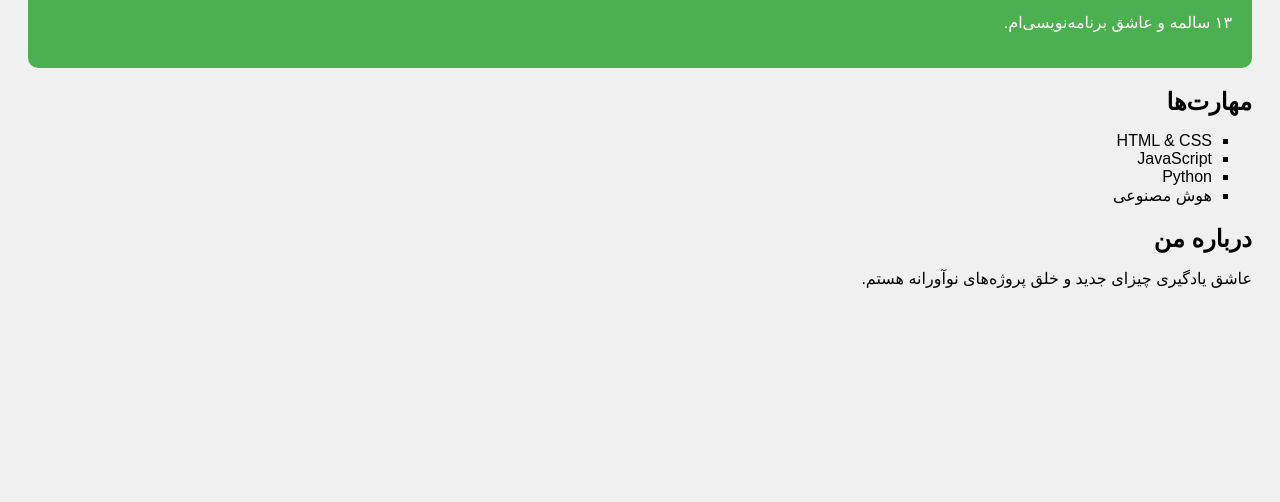
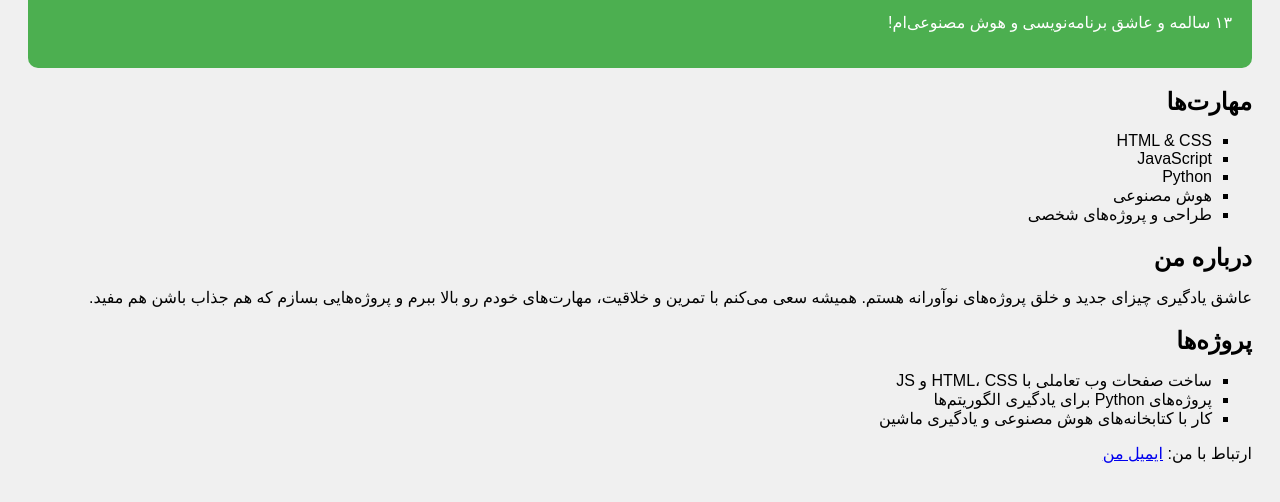
Before and after one commit to Artagameplay/Artagameplay.github.io, a plain HTML site: page index.html in a window 1280 px wide. Shown: the part 110-612 px from the top of the page. Drawn offline with Linux system fonts and the light colour scheme.

Commit message:
index.html

```diff
--- a/index.html
+++ b/index.html
@@ -7,24 +7,42 @@
     <link rel="stylesheet" href="style.css">
 </head>
 <body>
+    <div class="container">
         <header>
-        <h1>سلام! من آرتا کلبادی‌نژاد هستم</h1>
-        <p>۱۳ سالمه و عاشق برنامه‌نویسی‌ام.</p>
+            <h1 class="fade-in">سلام! من آرتا کلبادی‌نژاد هستم</h1>
+            <p class="fade-in-delay">۱۳ سالمه و عاشق برنامه‌نویسی و هوش مصنوعی‌ام!</p>
         </header>
 
-    <section>
+        <section class="skills fade-in-delay-2">
             <h2>مهارت‌ها</h2>
             <ul>
                 <li>HTML & CSS</li>
                 <li>JavaScript</li>
                 <li>Python</li>
                 <li>هوش مصنوعی</li>
+                <li>طراحی و پروژه‌های شخصی</li>
             </ul>
         </section>
 
-    <section>
+        <section class="about fade-in-delay-3">
             <h2>درباره من</h2>
-        <p>عاشق یادگیری چیزای جدید و خلق پروژه‌های نوآورانه هستم.</p>
+            <p>عاشق یادگیری چیزای جدید و خلق پروژه‌های نوآورانه هستم. همیشه سعی می‌کنم با تمرین و خلاقیت، مهارت‌های خودم رو بالا ببرم و پروژه‌هایی بسازم که هم جذاب باشن هم مفید.</p>
         </section>
+
+        <section class="projects fade-in-delay-4">
+            <h2>پروژه‌ها</h2>
+            <ul>
+                <li>ساخت صفحات وب تعاملی با HTML، CSS و JS</li>
+                <li>پروژه‌های Python برای یادگیری الگوریتم‌ها</li>
+                <li>کار با کتابخانه‌های هوش مصنوعی و یادگیری ماشین</li>
+            </ul>
+        </section>
+
+        <footer class="fade-in-delay-5">
+            <p>ارتباط با من: <a href="mailto:your-email@example.com">ایمیل من</a></p>
+        </footer>
+    </div>
+
+    <script src="script.js"></script>
 </body>
 </html>
```
Lines whose indentation alone changed are shown as unchanged.
